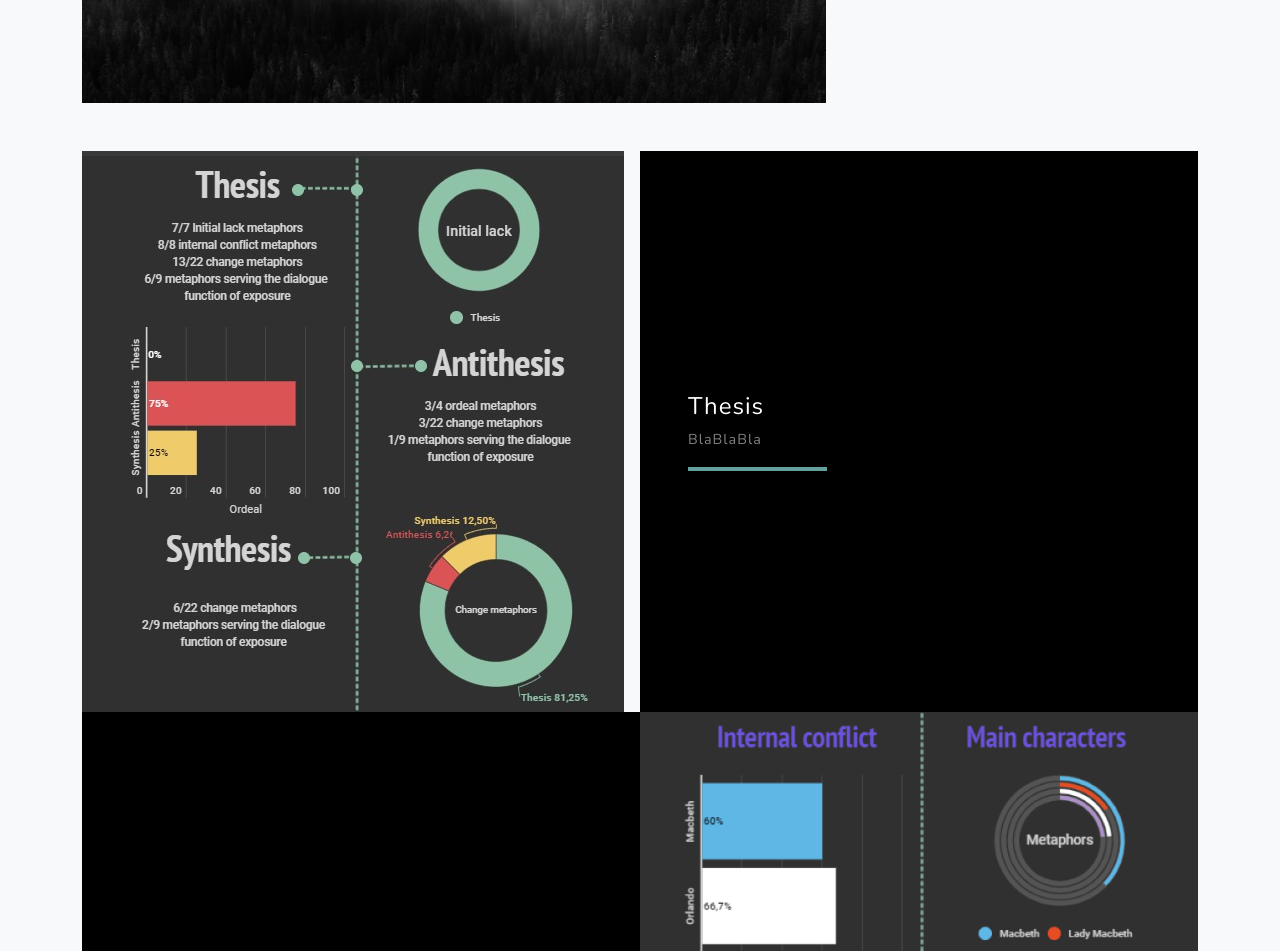
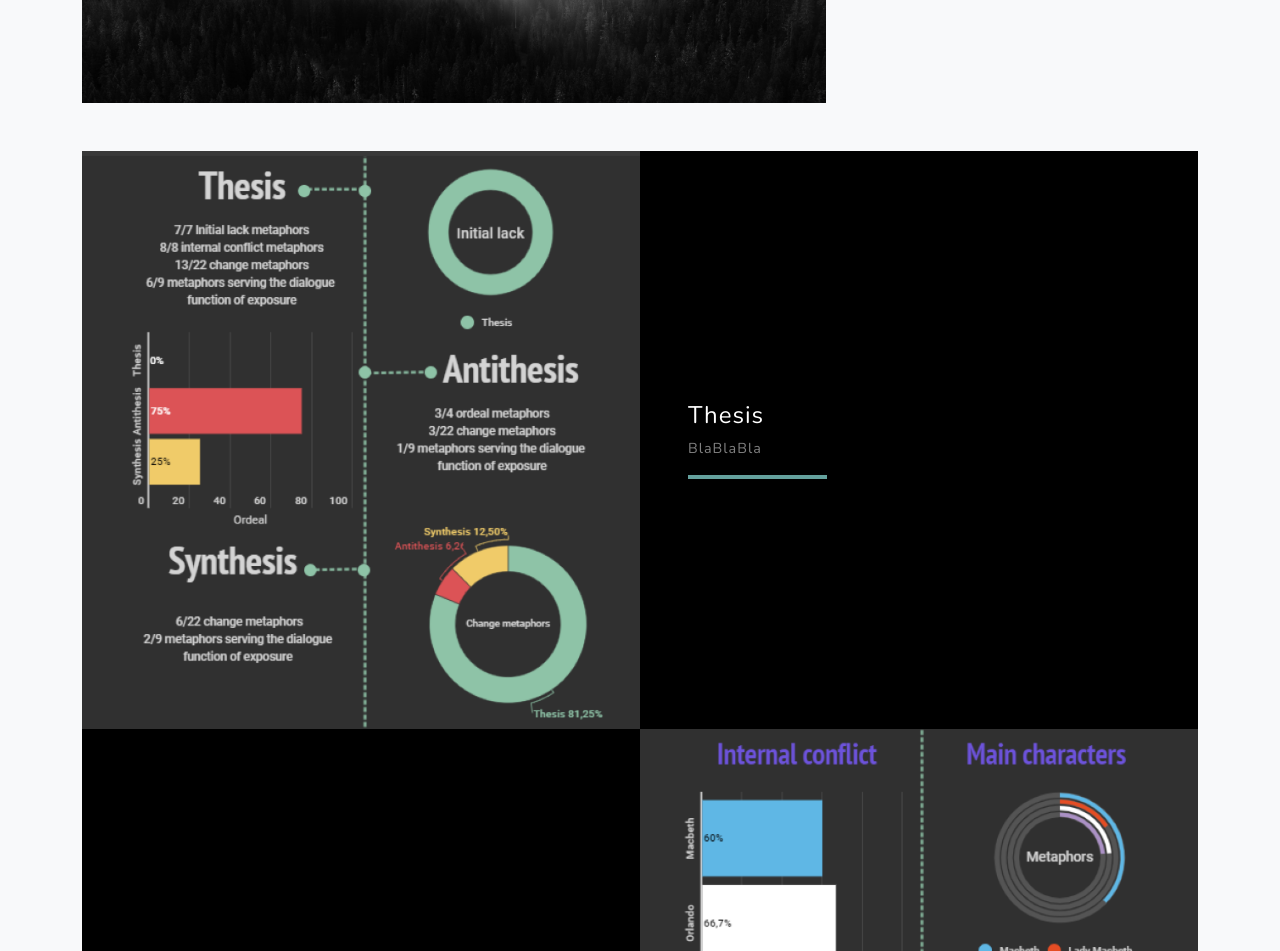
Before and after one commit to stormOntology/stormOntology.github.io, a website: page dist/conclusion.html in a window 1280 px wide. Shown: the part 1322-2273 px from the top of the page. Drawn offline with nearby package versions, Linux system fonts and the light colour scheme.

Commit message:
Update conclusion.html

```diff
--- a/dist/conclusion.html
+++ b/dist/conclusion.html
@@ -86,7 +86,7 @@
 
                 <!-- Project One Row-->
                 <div class="row justify-content-center no-gutters mb-5 mb-lg-0">
-                    <div class="col-lg-6"><img class="img-fluid" src="assets/img/thesis.jpeg" alt="" /></div>
+                    <div class="col-lg-6"><img class="img-fluid" src="assets/img/thesis2.png" alt="" /></div>
                     <div class="col-lg-6">
                         <div class="bg-black text-center h-100 project">
                             <div class="d-flex h-100">
```
